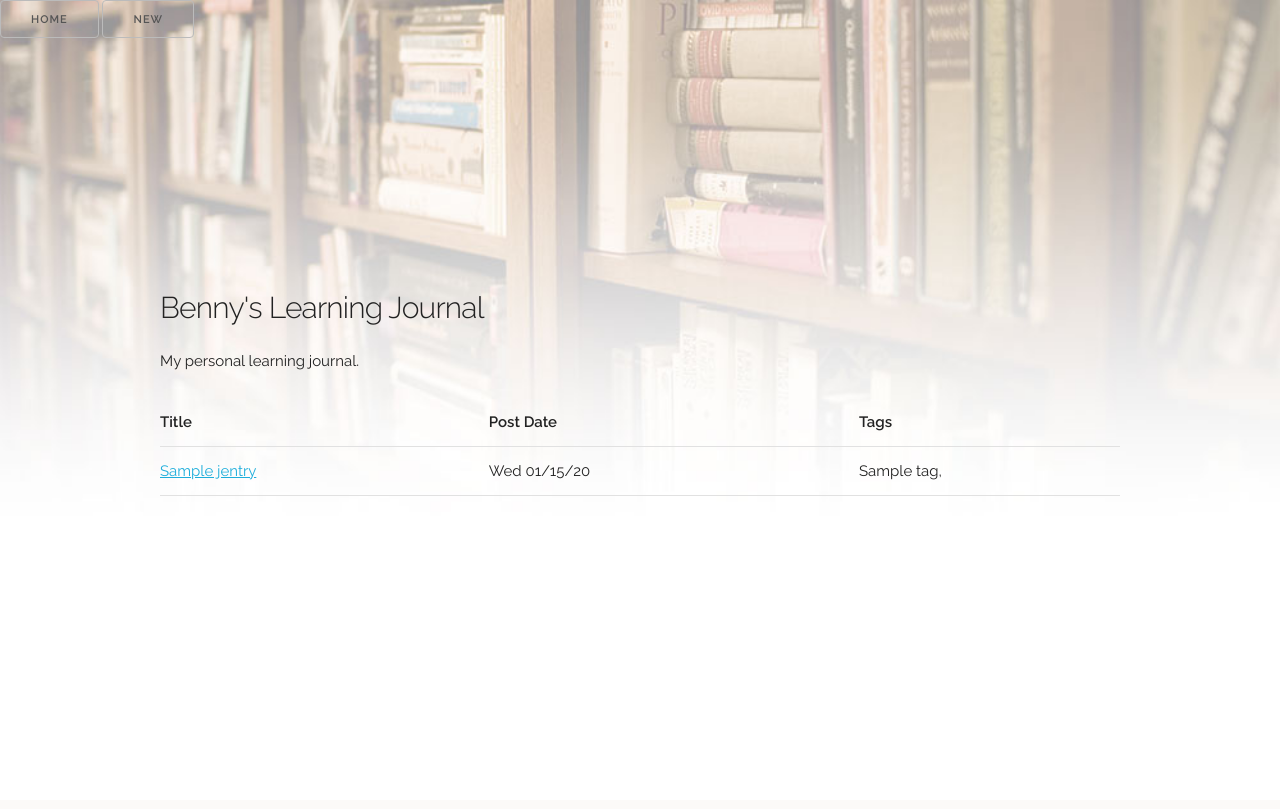
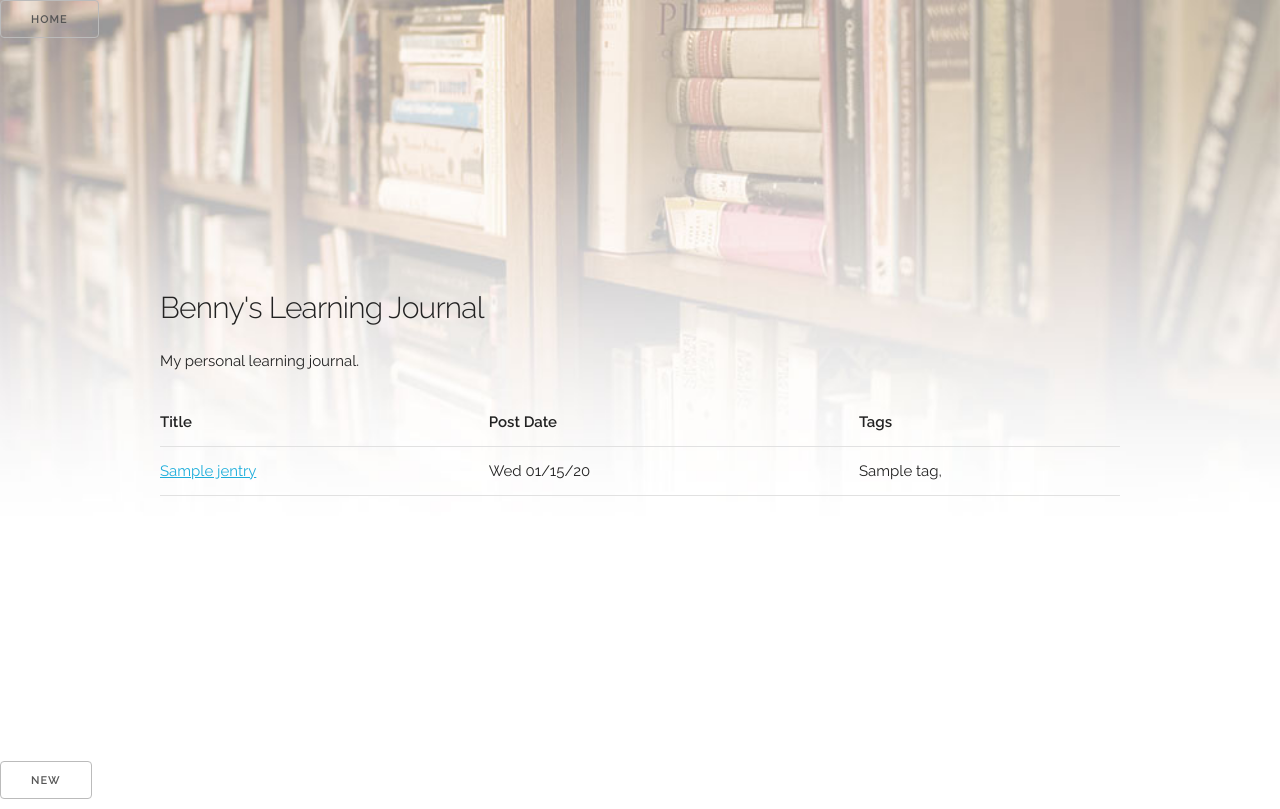
Before and after one commit to 01viniciusmelo/learning-journal, a Python web app: template learning_journal/templates/list.jinja2 in a window 1280 px wide. Before the commit the page ends 496 px from the top, so only its background shows below. Run offline with Jinja, Linux system fonts and the light colour scheme; the template is opened without the code that fills it: most values are stand-ins (such as "Sample title", 1, 10 or a date in 2020); some libraries are stand-ins or nearby versions.

Commit message:
split nav

```diff
--- a/learning_journal/templates/layout.jinja2
+++ b/learning_journal/templates/layout.jinja2
@@ -39,10 +39,13 @@
 
   <nav>
       <a class="button" href="{{ request.route_url('list') }}">Home</a>
-      <a class="button " href="{{ request.route_url('create') }}">New</a>
   </nav>
 
   {% block body %}{% endblock %}
+
+  <nav>
+      <a class="button " href="{{ request.route_url('create') }}">New</a>
+  </nav>
 
 
 <!-- Scripts
```
Also changed, not shown: learning-journal.sqlite.
